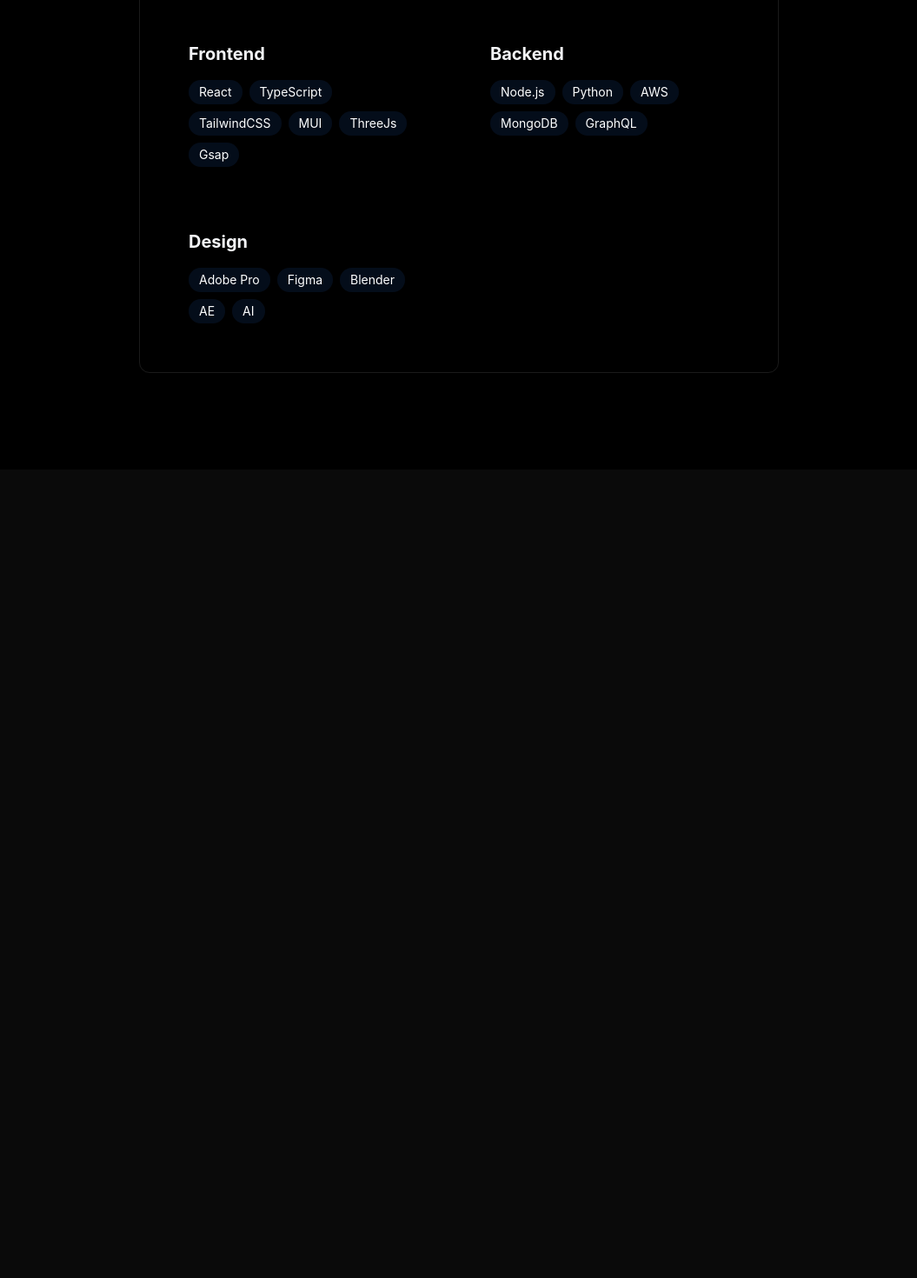
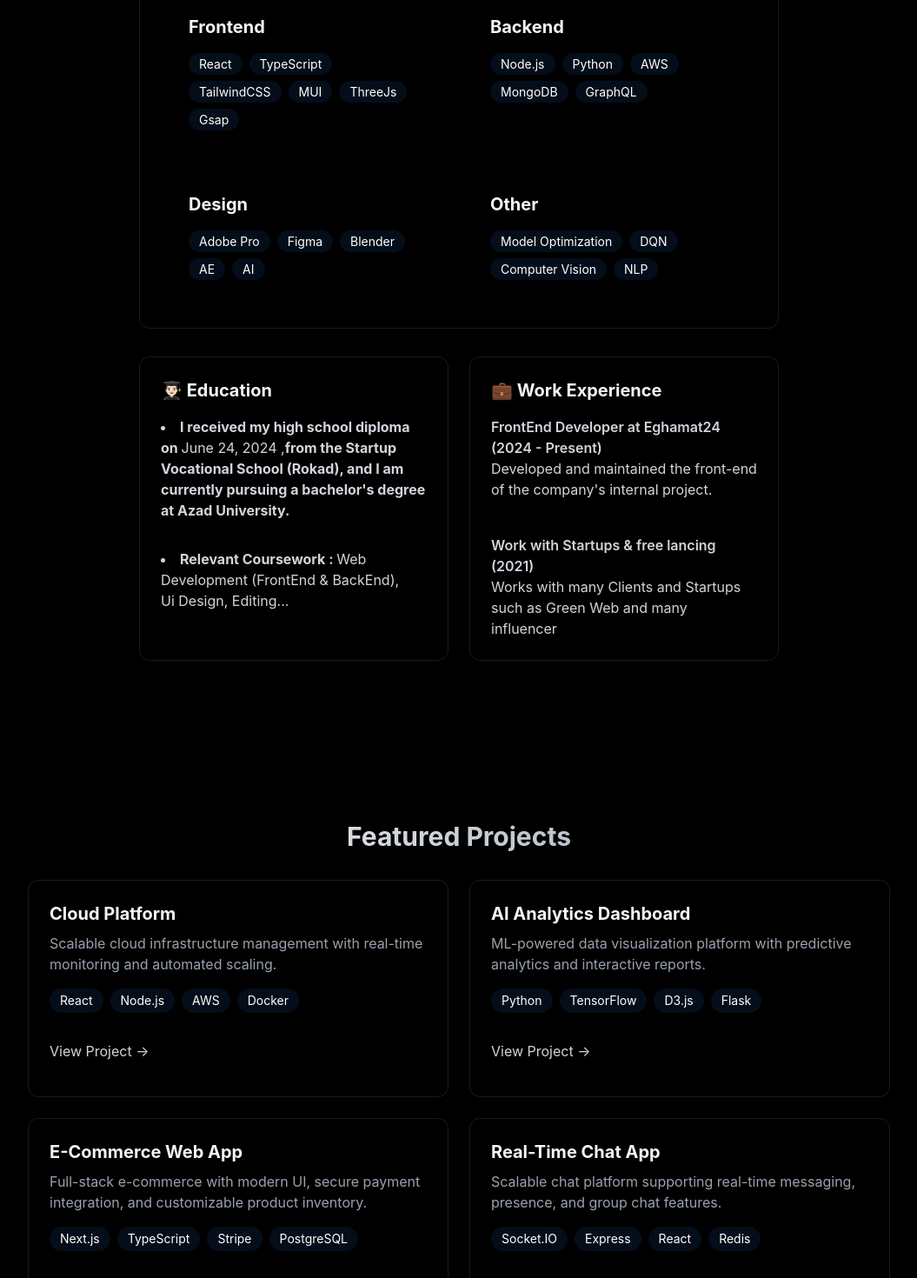
Before and after one commit to MDJAmin/Amin_Portfolio, a React (Vite) app: page / in a window 1280 px wide. Shown: the part 1060-2530 px from the top of the page at 87% size, without its empty margins (112-1167 px from the left). Before the commit the page ends 1600 px from the top, so only its background shows below. Built offline with nearby package versions, Linux system fonts and the light colour scheme.

Commit message:
Fix: About section issues

```diff
--- a/src/App.jsx
+++ b/src/App.jsx
@@ -33,7 +33,7 @@
         />
         <Home />
         <About />
-        {/* <Projects /> */}
+        <Projects />
         {/* <Contact/> */}
       </div>
     </>
--- a/src/Components/Common/StarBackground.jsx
+++ b/src/Components/Common/StarBackground.jsx
@@ -1,5 +1,3 @@
-"use client";
-
 import React, { useState, useRef, Suspense } from "react";
 import { Canvas, useFrame } from "@react-three/fiber";
 import { Points, PointMaterial, Preload } from "@react-three/drei";
@@ -21,7 +19,7 @@
       <Points ref={ref} positions={sphere} stride={3} frustumCulled {...props}>
         <PointMaterial
           transparent
-          color="#fff"
+          color="#ffffff"
           size={0.002}
           sizeAttenuation={true}
           depthWrite={false}
--- a/src/Components/sections/About.jsx
+++ b/src/Components/sections/About.jsx
@@ -1,13 +1,84 @@
+import { useState } from "react";
 import { RevealOnScroll } from "../Common/RevealOnScroll";
 
 export const About = () => {
-  const frontendSkills = ["React", "TypeScript", "TailwindCSS", "MUI", "ThreeJs", "Gsap"];
+  const [hoveredSkill, setHoveredSkill] = useState(null);
 
-  const backendSkills = ["Node.js", "Python", "AWS", "MongoDB", "GraphQL"];
+  const frontendSkills = [
+    { name: "React", description: "A JavaScript library for building user interfaces." },
+    {
+      name: "TypeScript",
+      description: "A typed superset of JavaScript for better tooling and scalability.",
+    },
+    {
+      name: "TailwindCSS",
+      description: "A utility-first CSS framework for rapid UI development.",
+    },
+    {
+      name: "MUI",
+      description: "A popular React UI framework for building responsive designs.",
+    },
+    {
+      name: "ThreeJs",
+      description: "A 3D library for creating and rendering 3D graphics in the browser.",
+    },
+    {
+      name: "Gsap",
+      description: "A JavaScript animation library for high-performance animations.",
+    },
+  ];
 
-  const designSkills = ["Adobe Pro", "Figma", "Blender", "AE", "AI"];
+  const backendSkills = [
+    {
+      name: "Node.js",
+      description:
+        "A runtime environment for building server-side applications with JavaScript.",
+    },
+    {
+      name: "Python",
+      description:
+        "A versatile programming language for backend development and data analysis.",
+    },
+    {
+      name: "AWS",
+      description: "Amazon Web Services for cloud computing and scalable infrastructure.",
+    },
+    { name: "MongoDB", description: "A NoSQL database for handling unstructured data." },
+    {
+      name: "GraphQL",
+      description: "A query language for APIs and runtime for executing those queries.",
+    },
+  ];
 
-  const otherSkill = ["Model Optimization", "DQN", "Computer Vision", "NLP"];
+  const designSkills = [
+    {
+      name: "Adobe Pro",
+      description: "Professional tools for graphic design and video editing.",
+    },
+    { name: "Figma", description: "A collaborative design tool for UI/UX prototyping." },
+    {
+      name: "Blender",
+      description: "An open-source 3D creation suite for modeling and animation.",
+    },
+    { name: "AE", description: "Adobe After Effects for motion graphics and visual effects." },
+    { name: "AI", description: "Adobe Illustrator for vector graphics and illustrations." },
+  ];
+
+  const otherSkill = [
+    {
+      name: "Model Optimization",
+      description: "Techniques for optimizing machine learning models.",
+    },
+    { name: "DQN", description: "Deep Q-Networks for reinforcement learning." },
+    {
+      name: "Computer Vision",
+      description: "Techniques for enabling machines to interpret visual data.",
+    },
+    {
+      name: "NLP",
+      description: "Natural Language Processing for text analysis and understanding.",
+    },
+  ];
 
   return (
     <section
@@ -17,92 +88,136 @@
       <RevealOnScroll>
         <div className='max-w-3xl mx-auto px-4'>
           <h2 className='text-3xl font-bold mb-8 bg-gradient-to-r from-white to-gray-400 bg-clip-text text-transparent text-center'>
-            {" "}
             About Me
           </h2>
 
           <div className='rounded-xl p-8 border-white/10 border hover:-translate-y-1 transition-all'>
             <p className='text-gray-300 mb-6'>
-              Passionate developer with expertise in building scalable web applications and
-              creating innovative solutions.
+              A passionate and creative developer with a strong expertise in cutting-edge
+              technologies and innovative solutions.
             </p>
 
             <div className='grid grid-cols-1 md:grid-cols-2 gap-6'>
+              {/* Frontend Skills */}
               <div className='rounded-xl p-6 hover:-translate-y-1 transition-all'>
-                <h3 className='text-xl font-bold mb-4'> Frontend</h3>
-                <div className='flex flex-wrap gap-2'>
+                <h3 className='text-xl font-bold mb-4'>Frontend</h3>
+                <div className='flex flex-wrap gap-2 relative'>
                   {frontendSkills.map((tech, key) => (
-                    <span
+                    <div
                       key={key}
-                      className='bg-blue-500/10 text-white py-1 px-3 rounded-full text-sm hover:bg-gray-700 cursor-pointer
-                                    hover:shadow-[0_2px_8px_rgba(59,130,246,0.2)] transition
-                    '
+                      className='relative'
                     >
-                      {tech}
-                    </span>
+                      <span
+                        onMouseEnter={() => setHoveredSkill(tech)}
+                        onMouseLeave={() => setHoveredSkill(null)}
+                        className='bg-blue-500/10 text-white py-1 px-3 rounded-full text-sm hover:bg-gray-700 cursor-pointer hover:shadow-[0_2px_8px_rgba(59,130,246,0.2)] transition'
+                      >
+                        {tech.name}
+                      </span>
+                      {hoveredSkill?.name === tech.name && (
+                        <div className='absolute left-full ml-2 top-0 bg-white text-black p-2 rounded-lg shadow-lg w-48 z-10'>
+                          {tech.description}
+                        </div>
+                      )}
+                    </div>
                   ))}
                 </div>
               </div>
 
+              {/* Backend Skills */}
               <div className='rounded-xl p-6 hover:-translate-y-1 transition-all'>
-                <h3 className='text-xl font-bold mb-4'> Backend</h3>
-                <div className='flex flex-wrap gap-2'>
+                <h3 className='text-xl font-bold mb-4'>Backend</h3>
+                <div className='flex flex-wrap gap-2 relative'>
                   {backendSkills.map((tech, key) => (
-                    <span
+                    <div
                       key={key}
-                      className='bg-blue-500/10 text-white py-1 px-3 rounded-full text-sm hover:bg-gray-700 cursor-pointer
-                                    hover:shadow-[0_2px_8px_rgba(59,130,2246,0.2)] transition
-                    '
+                      className='relative'
                     >
-                      {tech}
-                    </span>
+                      <span
+                        onMouseEnter={() => setHoveredSkill(tech)}
+                        onMouseLeave={() => setHoveredSkill(null)}
+                        className='bg-blue-500/10 text-white py-1 px-3 rounded-full text-sm hover:bg-gray-700 cursor-pointer hover:shadow-[0_2px_8px_rgba(59,130,246,0.2)] transition'
+                      >
+                        {tech.name}
+                      </span>
+                      {hoveredSkill?.name === tech.name && (
+                        <div className='absolute left-full ml-2 top-0 bg-white text-black p-2 rounded-lg shadow-lg w-48 z-10'>
+                          {tech.description}
+                        </div>
+                      )}
+                    </div>
                   ))}
                 </div>
               </div>
 
+              {/* Design Skills */}
               <div className='rounded-xl p-6 hover:-translate-y-1 transition-all'>
-                <h3 className='text-xl font-bold mb-4'> Design</h3>
-                <div className='flex flex-wrap gap-2'>
+                <h3 className='text-xl font-bold mb-4'>Design</h3>
+                <div className='flex flex-wrap gap-2 relative'>
                   {designSkills.map((tech, key) => (
-                    <span
+                    <div
                       key={key}
-                      className='bg-blue-500/10 text-white py-1 px-3 rounded-full text-sm hover:bg-gray-700 cursor-pointer
-                                    hover:shadow-[0_2px_8px_rgba(59,130,2246,0.2)] transition
-                    '
+                      className='relative'
                     >
-                      {tech}
-                    </span>
+                      <span
+                        onMouseEnter={() => setHoveredSkill(tech)}
+                        onMouseLeave={() => setHoveredSkill(null)}
+                        className='bg-blue-500/10 text-white py-1 px-3 rounded-full text-sm hover:bg-gray-700 cursor-pointer hover:shadow-[0_2px_8px_rgba(59,130,246,0.2)] transition'
+                      >
+                        {tech.name}
+                      </span>
+                      {hoveredSkill?.name === tech.name && (
+                        <div className='absolute left-full ml-2 top-0 bg-white text-black p-2 rounded-lg shadow-lg w-48 z-10'>
+                          {tech.description}
+                        </div>
+                      )}
+                    </div>
                   ))}
                 </div>
               </div>
 
-              {/* <div className='rounded-xl p-6 hover:-translate-y-1 transition-all'>
-                <h3 className='text-xl font-bold mb-4'> Other</h3>
-                <div className='flex flex-wrap gap-2'>
+              {/* Other Skills */}
+              <div className='rounded-xl p-6 hover:-translate-y-1 transition-all'>
+                <h3 className='text-xl font-bold mb-4'>Other</h3>
+                <div className='flex flex-wrap gap-2 relative'>
                   {otherSkill.map((tech, key) => (
-                    <span
+                    <div
                       key={key}
-                      className='bg-blue-500/10 text-white py-1 px-3 rounded-full text-sm hover:bg-gray-700 cursor-pointer
-                                    hover:shadow-[0_2px_8px_rgba(59,130,2246,0.2)] transition
-                    '
+                      className='relative'
                     >
-                      {tech}
-                    </span>
+                      <span
+                        onMouseEnter={() => setHoveredSkill(tech)}
+                        onMouseLeave={() => setHoveredSkill(null)}
+                        className='bg-blue-500/10 text-white py-1 px-3 rounded-full text-sm hover:bg-gray-700 cursor-pointer hover:shadow-[0_2px_8px_rgba(59,130,246,0.2)] transition'
+                      >
+                        {tech.name}
+                      </span>
+                      {hoveredSkill?.name === tech.name && (
+                        <div className='absolute left-full ml-2 top-0 bg-white text-black p-2 rounded-lg shadow-lg w-48 z-10'>
+                          {tech.description}
+                        </div>
+                      )}
+                    </div>
                   ))}
                 </div>
-              </div> */}
+              </div>
             </div>
           </div>
-
-          {/* <div className='grid grid-cols-1 md:grid-cols-2 gap-6 mt-8'>
+          <div className='grid grid-cols-1 md:grid-cols-2 gap-6 mt-8'>
             <div className='p-6 rounded-xl border-white/10 border hover:-translate-y-1 transition-all'>
-              <h3 className='text-xl font-bold mb-4'> 🏫 Education </h3>
+              <h3 className='text-xl font-bold mb-4'> 👨🏻‍🎓 Education </h3>
               <ul className='list-disc list-inside text-gray-300 space-y-2'>
                 <li>
-                  <strong> B.S. in Computer Science </strong> - XYZ University (2016-2020)
+                  <strong> I received my high school diploma on </strong> June 24, 2024 ,
+                  <strong>
+                    from the Startup Vocational School (Rokad), and I am currently pursuing a
+                    bachelor's degree at Azad University.
+                  </strong>
                 </li>
+                <br />
                 <li>
-                  Relevant Coursework: Data Structures, Web Development, Cloud Computing...
+                  <strong> Relevant Coursework : </strong> Web Development (FrontEnd &
+                  BackEnd), <br /> Ui Design, Editing...
                 </li>
               </ul>
             </div>
@@ -111,19 +226,23 @@
               <div className='space-y-4 text-gray-300'>
                 <div>
                   <h4 className='font-semibold'>
-                    {" "}
-                    Software Engineer at ABC Corp (2020 - Present){" "}
+                    FrontEnd Developer at Eghamat24 <br />
+                    (2024 - Present)
                   </h4>
-                  <p>Developed and maintained microservices for cloud-based applications.</p>
+                  <p>
+                    Developed and maintained the front-end of the company's internal project.
+                  </p>
                 </div>
-
+                <br />
                 <div>
-                  <h4 className='font-semibold'> Intern at DEF Startups (2019) </h4>
-                  <p>Assisted in building front-end components and integration REST APIs</p>
+                  <h4 className='font-semibold'> Work with Startups & free lancing (2021) </h4>
+                  <p>
+                    Works with many Clients and Startups such as Green Web and many influencer
+                  </p>
                 </div>
               </div>
             </div>
-          </div> */}
+          </div>
         </div>
       </RevealOnScroll>
     </section>
--- a/src/Components/sections/Home.jsx
+++ b/src/Components/sections/Home.jsx
@@ -18,6 +18,7 @@
             experience in video editing and content creation, I bring a unique blend of
             technical expertise and creative flair to every project I work on.
           </p>
+
           {/* <div className="flex justify-center space-x-4">
             <a
               href="#projects"
@@ -34,6 +35,7 @@
               Contact Me
             </a>
           </div> */}
+
         </div>
       </RevealOnScroll>
     </section>
--- a/src/Components/sections/Projects.jsx
+++ b/src/Components/sections/Projects.jsx
@@ -24,9 +24,7 @@
                   <span
                     key={key}
                     className="bg-blue-500/10 text-white py-1 px-3 rounded-full text-sm hover:bg-gray-700 cursor-pointer
-                                    hover:shadow-[0_2px_8px_rgba(59,130,246,0.1)] transition-all
-                    "
-                  >
+                    hover:shadow-[0_2px_8px_rgba(59,130,246,0.1)] transition-all">
                     {tech}
                   </span>
                 ))}
@@ -46,9 +44,7 @@
               glass p-6 rounded-xl border border-white/10
               hover:-translate-y-1 hover:border-gray-500/50
               hover:shadow-[0_4px_20px_rgba(59,130,246,0.1)]
-              transition-all
-            "
-            >
+              transition-all">
               <h3 className="text-xl font-bold mb-2">AI Analytics Dashboard</h3>
               <p className="text-gray-400 mb-4">
                 ML-powered data visualization platform with predictive analytics
@@ -59,12 +55,10 @@
                   <span
                     key={key}
                     className="
-                      bg-blue-500/10 text-white py-1 px-3 rounded-full text-sm hover:bg-gray-700 cursor-pointer
+                      bg-blue-500/10 text-white py-1 px-3 rounded-full text-sm cursor-pointer
                       transition
                       hover:bg-blue-500/20 hover:-translate-y-0.5
-                      hover:shadow-[0_2px_8px_rgba(59,130,246,0.2)]
-                    "
-                  >
+                      hover:shadow-[0_2px_8px_rgba(59,130,246,0.2)]">
                     {tech}
                   </span>
                 ))}
@@ -98,7 +92,7 @@
                     <span
                       key={tech}
                       className="
-                      bg-blue-500/10 text-white py-1 px-3 rounded-full text-sm hover:bg-gray-700 cursor-pointer
+                      bg-blue-500/10 text-white py-1 px-3 rounded-full text-sm cursor-pointer
                       transition
                       hover:bg-blue-500/20 hover:-translate-y-0.5
                       hover:shadow-[0_2px_8px_rgba(59,130,246,0.2)]
@@ -137,7 +131,7 @@
                   <span
                     key={key}
                     className="
-                      bg-blue-500/10 text-white py-1 px-3 rounded-full text-sm hover:bg-gray-700 cursor-pointer
+                      bg-blue-500/10 text-white py-1 px-3 rounded-full text-sm cursor-pointer
                       transition
                       hover:bg-blue-500/20 hover:-translate-y-0.5
                       hover:shadow-[0_2px_8px_rgba(59,130,246,0.2)]
--- a/src/index.css
+++ b/src/index.css
@@ -2,6 +2,10 @@
 
 ::-webkit-scrollbar {
   display: none;
+}
+
+*{
+  user-select: none;
 }
 
 html,
```
Also changed, not shown: src/Components/Common/Navbar.jsx (+5 -9 lines).
